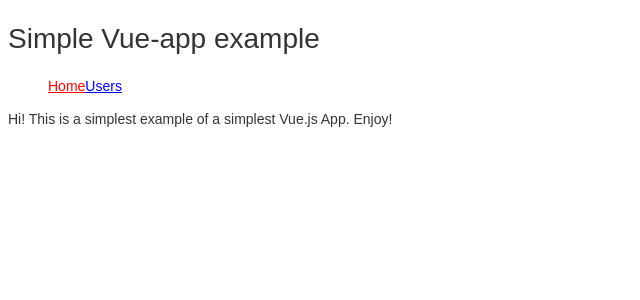
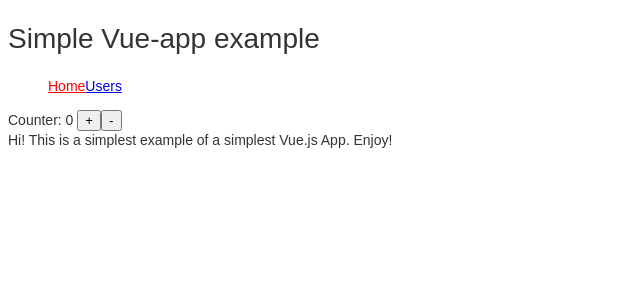
Before and after one commit to vkalinichev/vue-playground, a Vue app: page / in a window 1280 px wide. Shown: the top 300 px of the page, without its empty margins (0-640 px from the left). Built offline with nearby package versions, Linux system fonts and the light colour scheme.

Commit message:
Add Vuex and simple usage (counter) example

```diff
--- a/package.json
+++ b/package.json
@@ -20,7 +20,8 @@
     "vue-class-component": "^4.4.0",
     "vue-loader": "^10.3.0",
     "vue-router": "^2.2.0",
-    "vue-template-compiler": "^2.1.10"
+    "vue-template-compiler": "^2.1.10",
+    "vuex": "^2.1.2"
   },
   "devDependencies": {
     "@webpack-blocks/babel6": "^0.4.0",
--- a/src/components/App.vue
+++ b/src/components/App.vue
@@ -7,12 +7,34 @@
                 <router-link to="/users">Users</router-link>
             </menu>
         </header>
+        <div>
+            Counter: {{ count }}
+            <button @click="increment">+</button>
+            <button @click="decrement">-</button>
+        </div>
         <router-view/>
     </div>
 </template>
 
 <script>
-    export default {}
+    import Vue from 'vue'
+    import Component from 'vue-class-component'
+
+    @Component
+    export default class App extends Vue {
+
+        get count() {
+            return this.$store.state.count
+        }
+
+        increment() {
+            this.$store.commit( 'increment' )
+        }
+
+        decrement() {
+            this.$store.commit( 'decrement' )
+        }
+    }
 </script>
 
 <style>
--- a/src/index.js
+++ b/src/index.js
@@ -1,11 +1,13 @@
 import Vue from 'vue'
 import App from './components/App.vue'
 import router from './router/router.js'
+import store from './store/store'
 
 Vue.component( 'App', App )
 
 new Vue({
     el: '#app',
-    router: router,
+    router,
+    store,
     template: '<App/>'
 })
--- /dev/null
+++ b/src/store/store.js
@@ -0,0 +1,19 @@
+import Vue from 'vue'
+import Vuex from 'vuex'
+
+Vue.use( Vuex )
+
+const store = new Vuex.Store({
+
+    state: {
+        count: 0
+    },
+
+    mutations: {
+        increment: ( state ) => ++state.count,
+        decrement: ( state ) => --state.count
+    }
+
+})
+
+export default store
```
Also changed, not shown: 1 other file (tests, documents, lock files or other folders).
